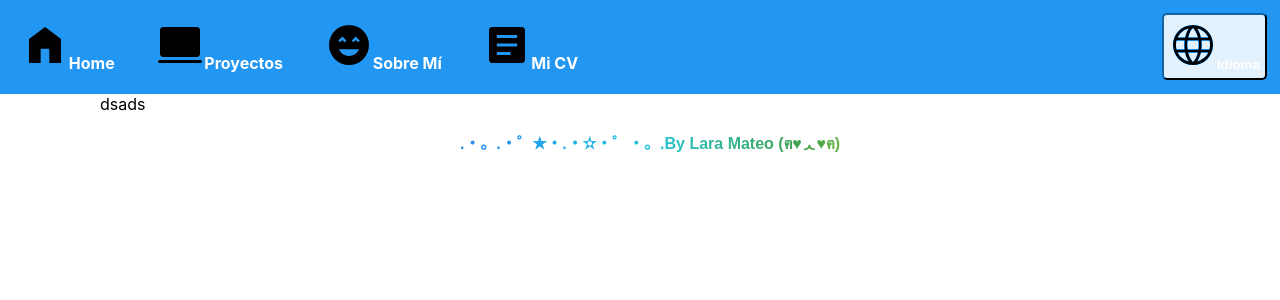
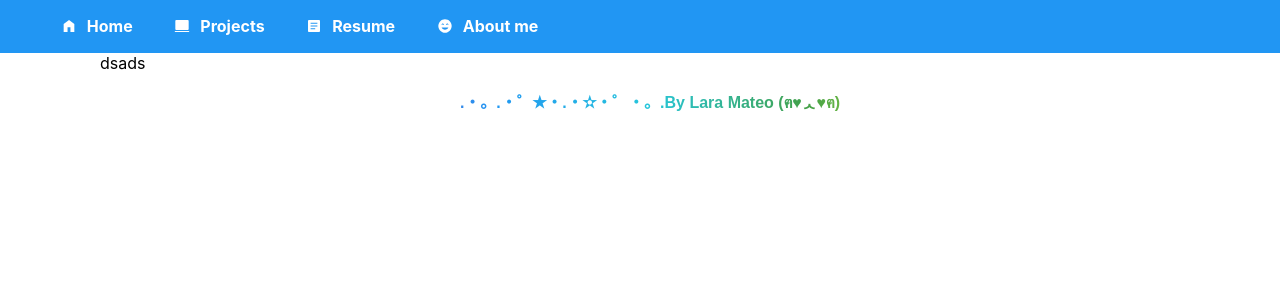
Before and after one commit to Rinava/personal-page, a Next.js app: page / in a window 1280 px wide. Shown: the top 300 px of the page. Built offline with nearby package versions, Linux system fonts and the light colour scheme; no server answers.

Commit message:
progress navbar + icons size

```diff
--- a/components/Header/header.module.scss
+++ b/components/Header/header.module.scss
@@ -1,9 +1,13 @@
 .nav_bar {
+  height: 3.3rem;
   background-color: #2196f3;
   font-size: 1rem;
   overflow: hidden;
   display: flex;
+  align-items: center;
+  justify-content: flex-start;
 }
+
 .link {
   font-weight: bold;
   mix-blend-mode: hard-light;
@@ -13,8 +17,7 @@
   margin: 1em;
   text-decoration: none;
   color: white;
-  background-image: linear-gradient(
-    90deg,
+  background-image: linear-gradient(90deg,
       hsl(284, 91%, 69%) 0%,
       hsl(284, 91%, 69%) 12.5%,
       hsl(329, 91%, 69%) 12.5%,
@@ -30,17 +33,52 @@
       hsl(194, 91%, 69%) 75%,
       hsl(194, 91%, 69%) 87.5%,
       hsl(239, 91%, 69%) 87.5%,
-    hsl(239, 91%, 69%) 100%
-  );
+      hsl(239, 91%, 69%) 100%);
   background-size: 0 5px, auto;
   background-repeat: no-repeat;
   background-position: center bottom;
   transition: all 0.2s ease-out;
   border-radius: 5px;
 }
+
 .link:hover {
   background-size: 100% 5px, auto;
 }
-.language {
-  margin-left: auto;
+
+.link a {
+  display: flex;
+  align-items: center;
 }
+
+.icon {
+  line-height: 0;
+}
+
+.icon svg {
+  fill: white;
+  margin-right: 10px;
+  width: 1rem;
+  height: 1rem;
+
+}
+
+.btn_open_menu {
+  display: none;
+}
+
+@media screen and (max-width: 768px) {
+
+  .nav_list {
+    display: flex;
+    flex-direction: column;
+  }
+  .nav_bar{
+    height: 100%;
+  }
+
+  .btn_open_menu {
+    display: flex;
+  }
+
+
+}
--- a/components/Header/index.tsx
+++ b/components/Header/index.tsx
@@ -1,39 +1,30 @@
 import styles from './header.module.scss';
-import clsx from 'clsx';
-import {
-  HomeIcon,
-  ComputerIcon,
-  HappyFaceIcon,
-  ResumeIcon,
-  LanguageIcon,
-} from '../commons/Icons';
+import urls from './urls';
+import Link from 'next/link';
 
 const Header = () => {
   return (
     <header>
       <nav className={styles.nav_bar}>
-        <a title='Ir a la pantalla principal' className={styles.link}>
-          <HomeIcon />
-          Home
-        </a>
-        <a title='Ver mis proyectos' className={styles.link} href='wip.html'>
-          <ComputerIcon />
-          Proyectos
-        </a>
-        <a title='Ver más sobre mí' className={styles.link}>
-          <HappyFaceIcon />
-          Sobre Mí
-        </a>
-        <a title='Ver mi curriculum vitae' className={styles.link}>
-          <ResumeIcon />
-          Mi CV
-        </a>
-        <button
-          title='Cambiar idioma'
-          className={clsx(styles.link, styles.language)}>
-          <LanguageIcon />
-          Idioma
+        <button className={styles.btn_open_menu} onClick={() => {}}>
+          X
         </button>
+        <div className={styles.nav_mobile}>
+          <ul className={styles.nav_list}>
+            {urls.map(({ title, name, icon, url }, index) => {
+              return (
+                <li key={index} className={styles.link}>
+                  <Link href={url}>
+                    <a title={title}>
+                      {icon && <i className={styles.icon}>{icon}</i>}
+                      <span className={styles.name}>{name}</span>
+                    </a>
+                  </Link>
+                </li>
+              );
+            })}
+          </ul>
+        </div>
       </nav>
     </header>
   );
--- /dev/null
+++ b/components/Header/urls.tsx
@@ -0,0 +1,34 @@
+import {
+  ComputerIcon,
+  HappyFaceIcon,
+  ResumeIcon,
+  HomeIcon,
+} from '../commons/Icons';
+const urls = [
+  {
+    name: 'Home',
+    url: '/',
+    icon: <HomeIcon />,
+    title: 'Go to home',
+  },
+  {
+    name: 'Projects',
+    url: '/projects',
+    icon: <ComputerIcon />,
+    title: 'Go to proyects',
+  },
+  {
+    name: 'Resume',
+    url: '/resume',
+    icon: <ResumeIcon />,
+    title: 'Go to resume',
+  },
+  {
+    name: 'About me',
+    url: '/about-me',
+    icon: <HappyFaceIcon />,
+    title: 'Go to about me',
+  },
+];
+
+export default urls;
--- a/components/Layout/layout.module.scss
+++ b/components/Layout/layout.module.scss
@@ -2,3 +2,7 @@
   margin-right: 100px;
   margin-left: 100px;
 }
+
+.layout {
+  height: 100vh;
+}
--- a/components/commons/Icons/ComputerIcon.tsx
+++ b/components/commons/Icons/ComputerIcon.tsx
@@ -1,5 +1,5 @@
 const ComputerIcon = () => (
-  <svg xmlns='http://www.w3.org/2000/svg' height='48' width='48'>
+  <svg xmlns='http://www.w3.org/2000/svg' viewBox='0 0 48 48'>
     <path d='M7 36q-1.2 0-2.1-.9Q4 34.2 4 33V9q0-1.2.9-2.1Q5.8 6 7 6h34q1.2 0 2.1.9.9.9.9 2.1v24q0 1.2-.9 2.1-.9.9-2.1.9Zm-3.5 6q-.65 0-1.075-.425Q2 41.15 2 40.5q0-.65.425-1.075Q2.85 39 3.5 39h41q.65 0 1.075.425Q46 39.85 46 40.5q0 .65-.425 1.075Q45.15 42 44.5 42Z' />
   </svg>
 );
--- a/components/commons/Icons/HappyFaceIcon.tsx
+++ b/components/commons/Icons/HappyFaceIcon.tsx
@@ -1,5 +1,5 @@
 const HappyFaceIcon = () => (
-  <svg xmlns='http://www.w3.org/2000/svg' height='48' width='48'>
+  <svg xmlns='http://www.w3.org/2000/svg' viewBox='0 0 48 48'>
     <path d='M24 34.95q3.3 0 6.075-1.775Q32.85 31.4 34.1 28.35H13.9q1.3 3.05 4.05 4.825Q20.7 34.95 24 34.95Zm-8.9-13.6 2.25-2.25 2.25 2.25 1.8-1.8-4.05-4.05-4.05 4.05Zm13.35 0 2.25-2.25 2.25 2.25 1.8-1.8-4.05-4.05-4.05 4.05ZM24 44q-4.1 0-7.75-1.575-3.65-1.575-6.375-4.3-2.725-2.725-4.3-6.375Q4 28.1 4 24q0-4.15 1.575-7.8 1.575-3.65 4.3-6.35 2.725-2.7 6.375-4.275Q19.9 4 24 4q4.15 0 7.8 1.575 3.65 1.575 6.35 4.275 2.7 2.7 4.275 6.35Q44 19.85 44 24q0 4.1-1.575 7.75-1.575 3.65-4.275 6.375t-6.35 4.3Q28.15 44 24 44Z' />
   </svg>
 );
--- a/components/commons/Icons/HomeIcon.tsx
+++ b/components/commons/Icons/HomeIcon.tsx
@@ -1,5 +1,5 @@
 const HomeIcon = () => (
-  <svg xmlns='http://www.w3.org/2000/svg' height='48' width='48'>
+  <svg xmlns='http://www.w3.org/2000/svg' viewBox='0 0 48 48'>
     <path d='M8 42V18L24.1 6 40 18v24H28.3V27.75h-8.65V42Z' />
   </svg>
 );
--- a/components/commons/Icons/LanguageIcon.tsx
+++ b/components/commons/Icons/LanguageIcon.tsx
@@ -1,5 +1,5 @@
 const LanguageIcon = () => (
-  <svg xmlns='http://www.w3.org/2000/svg' height='48' width='48'>
+  <svg xmlns='http://www.w3.org/2000/svg' viewBox='0 0 48 48'>
     <path d='M24 44q-4.2 0-7.85-1.575Q12.5 40.85 9.8 38.15q-2.7-2.7-4.25-6.375Q4 28.1 4 23.9t1.55-7.825Q7.1 12.45 9.8 9.75t6.35-4.225Q19.8 4 24 4q4.2 0 7.85 1.525Q35.5 7.05 38.2 9.75q2.7 2.7 4.25 6.325Q44 19.7 44 23.9t-1.55 7.875Q40.9 35.45 38.2 38.15t-6.35 4.275Q28.2 44 24 44Zm7.9-27.5h7.5q-1.65-3.45-4.525-5.75Q32 8.45 28.25 7.5q1.25 1.85 2.125 4t1.525 5Zm-12.7 0h9.7q-.55-2.65-1.85-5.125T24 7q-1.6 1.35-2.7 3.55-1.1 2.2-2.1 5.95ZM7.6 28.45h7.95q-.15-1.35-.175-2.425-.025-1.075-.025-2.125 0-1.25.05-2.225.05-.975.2-2.175h-8q-.35 1.2-.475 2.15T7 23.9q0 1.3.125 2.325.125 1.025.475 2.225ZM19.75 40.5q-1.25-1.9-2.15-4.1-.9-2.2-1.5-4.95H8.6Q10.5 35 13 37.025q2.5 2.025 6.75 3.475ZM8.6 16.5h7.55q.55-2.7 1.4-4.825.85-2.125 2.15-4.125-3.75.95-6.55 3.2T8.6 16.5ZM24 41.1q1.75-1.8 2.925-4.125Q28.1 34.65 28.85 31.45H19.2q.7 3 1.875 5.4Q22.25 39.25 24 41.1Zm-5.35-12.65H29.4q.2-1.55.25-2.525.05-.975.05-2.025 0-1-.05-1.925T29.4 19.5H18.65q-.2 1.55-.25 2.475-.05.925-.05 1.925 0 1.05.05 2.025.05.975.25 2.525Zm9.65 12q3.6-1.15 6.475-3.45 2.875-2.3 4.625-5.55h-7.45q-.65 2.7-1.525 4.9-.875 2.2-2.125 4.1Zm4.1-12h8q.35-1.2.475-2.225Q41 25.2 41 23.9q0-1.3-.125-2.25T40.4 19.5h-7.95q.15 1.75.2 2.675.05.925.05 1.725 0 1.1-.075 2.075-.075.975-.225 2.475Z' />
   </svg>
 );
--- a/components/commons/Icons/ResumeIcon.tsx
+++ b/components/commons/Icons/ResumeIcon.tsx
@@ -1,5 +1,5 @@
 const ResumeIcon = () => (
-  <svg xmlns='http://www.w3.org/2000/svg' height='48' width='48'>
+  <svg xmlns='http://www.w3.org/2000/svg' viewBox='0 0 48 48'>
     <path d='M13.85 34.05H27.6v-3H13.85Zm0-8.55h20.3v-3h-20.3Zm0-8.55h20.3v-3h-20.3ZM9 42q-1.2 0-2.1-.9Q6 40.2 6 39V9q0-1.2.9-2.1Q7.8 6 9 6h30q1.2 0 2.1.9.9.9.9 2.1v30q0 1.2-.9 2.1-.9.9-2.1.9Z' />
   </svg>
 );
```
Lines whose indentation alone changed are shown as unchanged.
